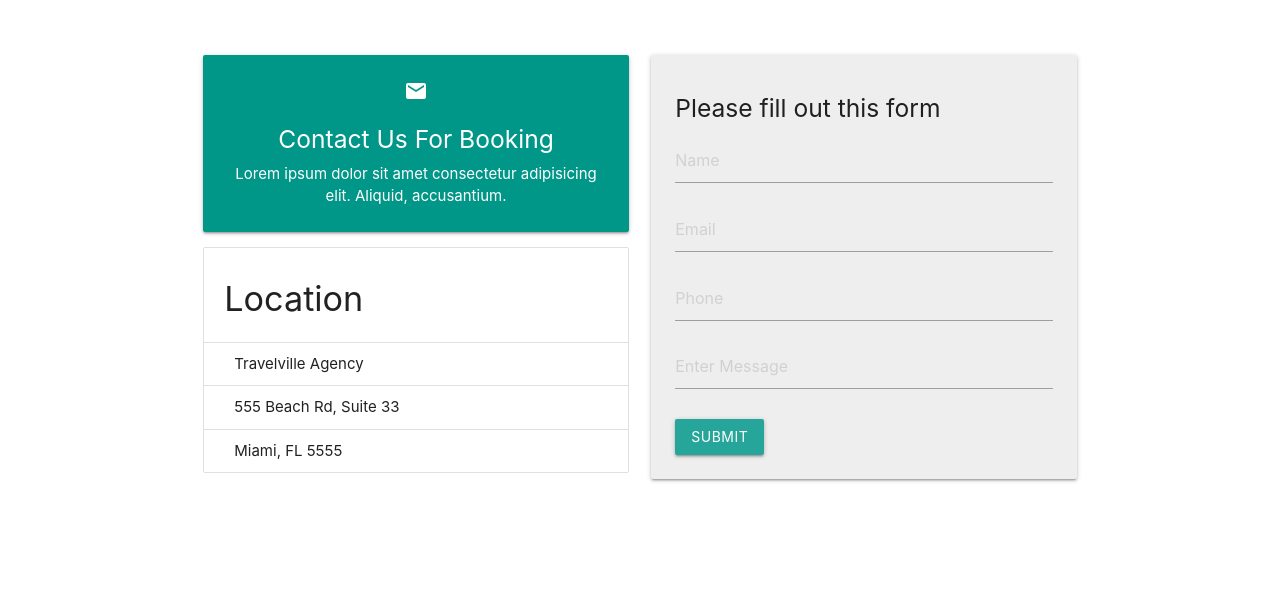
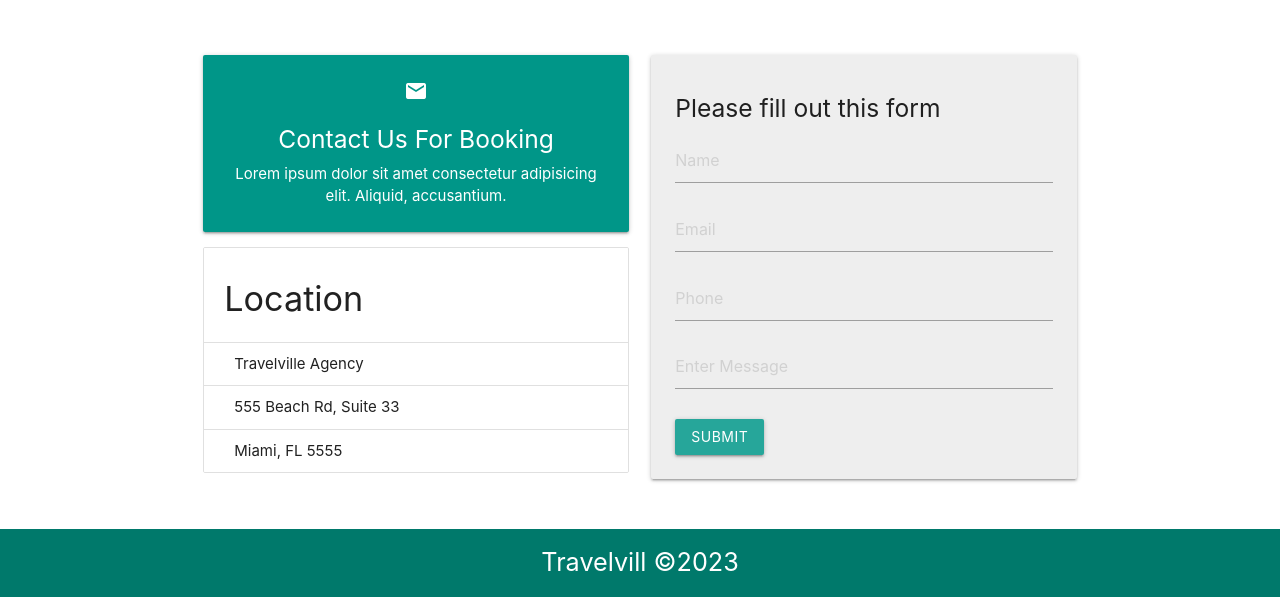
Before and after one commit to rusikosi/PROJECT-Materialize-CSS-website, a plain HTML site: page index.html in a window 1280 px wide. Shown: the part 2354-2951 px from the top of the page. Before the commit the page ends 2883 px from the top, so only its background shows below. Drawn offline with nearby package versions, Linux system fonts and the light colour scheme.

Commit message:
created Footer

```diff
--- a/index.html
+++ b/index.html
@@ -304,11 +304,11 @@
         </div>
       </section>
 
+      <!-- Footer  -->
 
-
-
-
-
+      <footer class="section teal darken-2 white-text center">
+        <p class="flow-text">Travelvill &copy;2023</p>
+      </footer>
 
 
 
@@ -352,6 +352,10 @@
         const mb = document.querySelectorAll('.materialboxed');
         M.Materialbox.init(mb, {});
 
+        // Scrollspy
+        const ss = document.querySelectorAll('.scrollspy');
+        M.ScrollSpy.init(ss, {});
+
       </script>
 
     </body>
```
